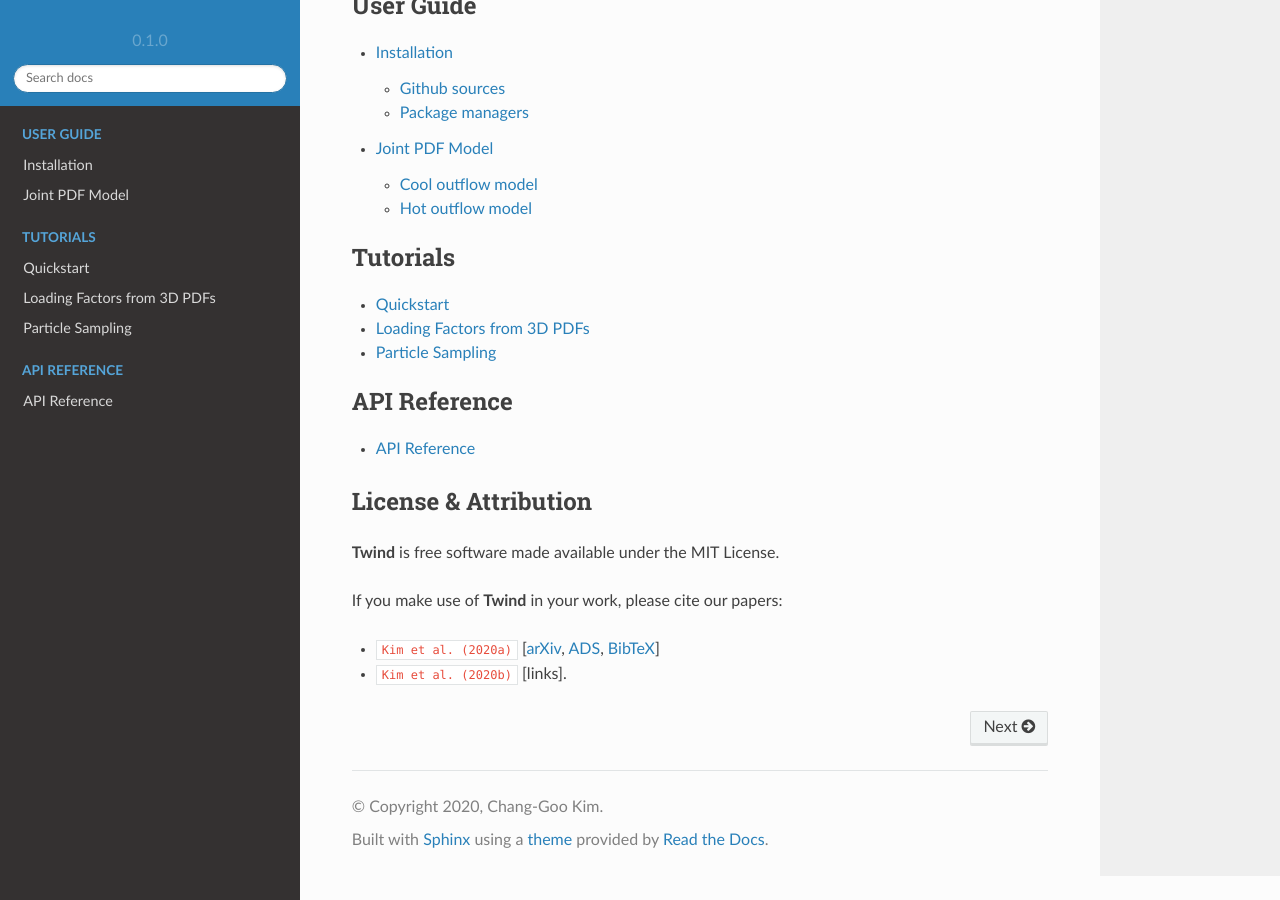
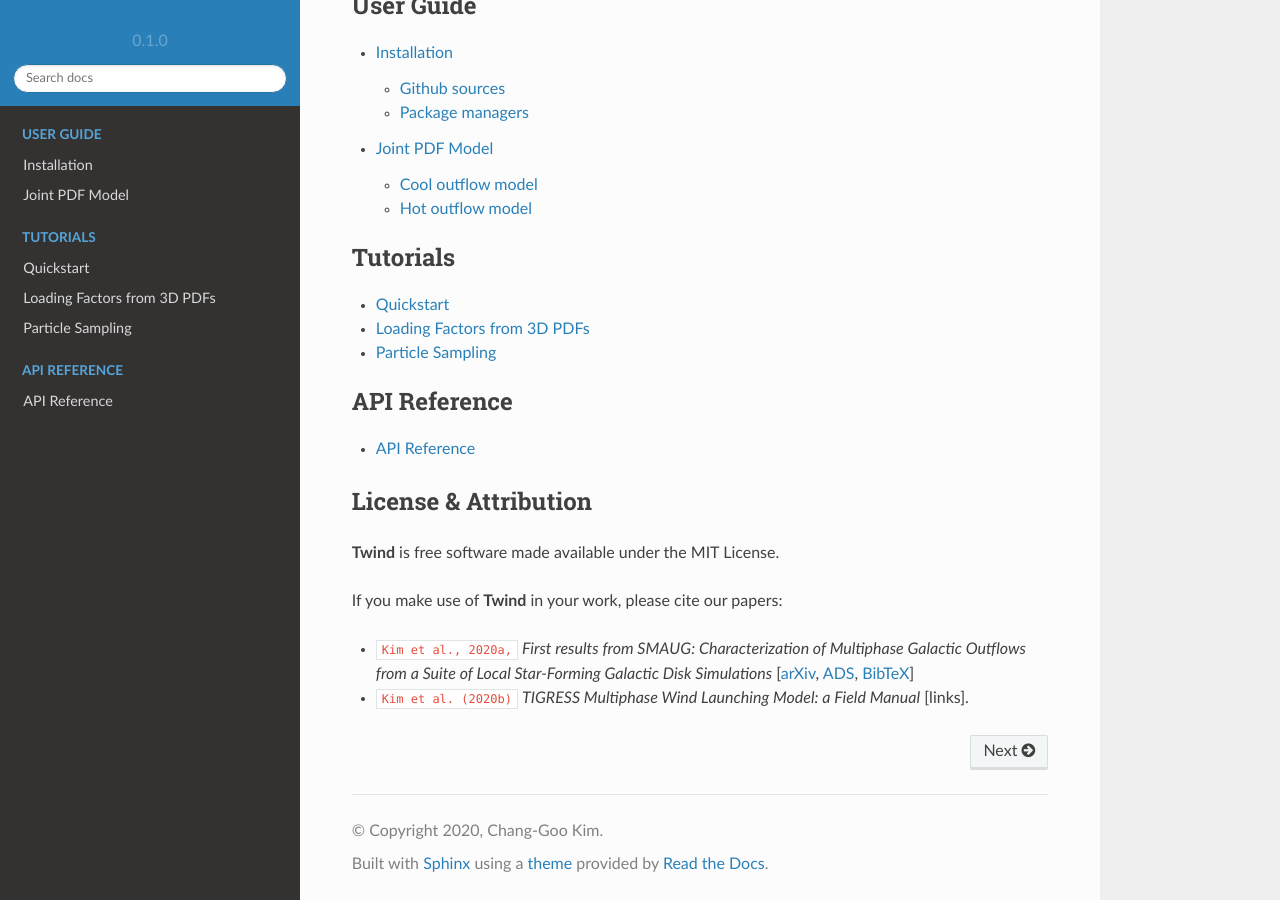
Before and after one commit to changgoo/Twind, a Sphinx documentation site: the page built from docs/index.rst, in a window 1280 px wide and 900 px high, scrolled down 933 px. Built offline with Sphinx 7.4.7 and the Read the Docs theme 2.0.0, drawn with Linux system fonts in a browser that asks for light colours.

Commit message:
Added paper title

```diff
--- a/docs/index.rst
+++ b/docs/index.rst
@@ -72,7 +72,9 @@ License & Attribution
 
 If you make use of **Twind** in your work, please cite our papers:
 
--   ``Kim et al. (2020a)`` [`arXiv <https://arxiv.org/abs/1202.3665>`_,
+-   ``Kim et al., 2020a,`` `First results from SMAUG: Characterization of
+    Multiphase Galactic Outflows from a Suite of Local Star-Forming Galactic Disk
+    Simulations` [`arXiv <https://arxiv.org/abs/1202.3665>`_,
     `ADS <https://ui.adsabs.harvard.edu/abs/2020arXiv200616315K>`_,
     `BibTeX <https://ui.adsabs.harvard.edu/abs/2020arXiv200616315K/exportcitation>`_]
--   ``Kim et al. (2020b)`` [links].
+-   ``Kim et al. (2020b)`` `TIGRESS Multiphase Wind Launching Model: a Field Manual` [links].
```
